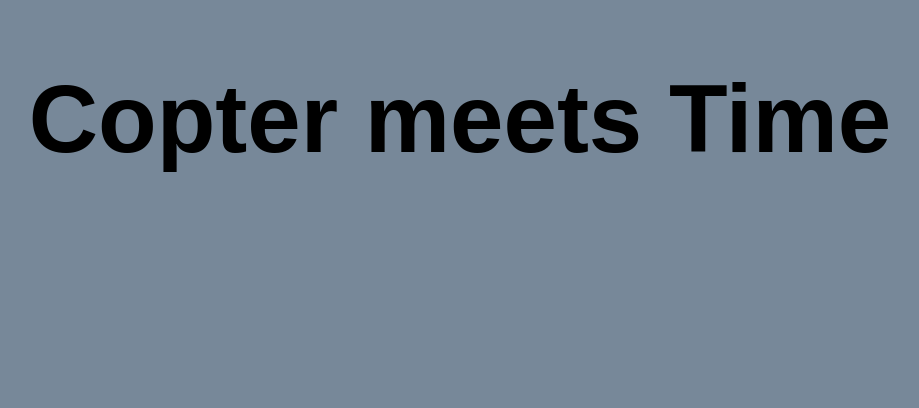
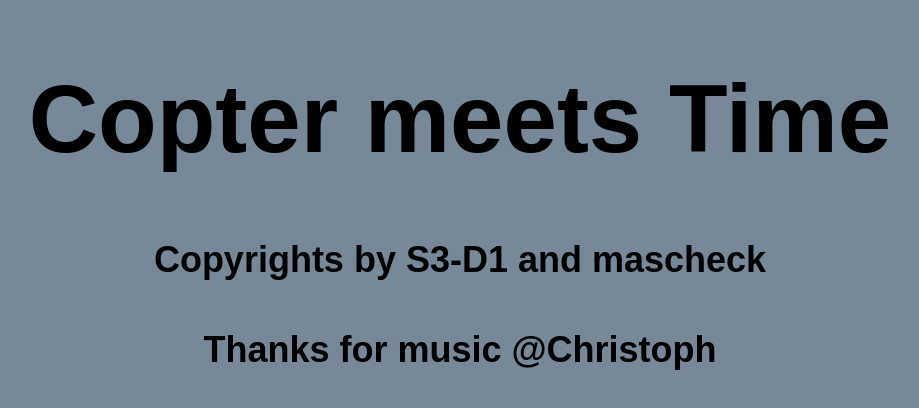
Before and after one commit to S3-D1/coptermeetstime, a website built with webpack: page index.html in a window 1280 px wide. Shown: the whole page, without its empty margins (180-1099 px from the left). Built offline with nearby package versions, Linux system fonts and the light colour scheme.

Commit message:
update index.html

```diff
--- a/index.html
+++ b/index.html
@@ -18,6 +18,11 @@
             font-size: 96px;
             text-align: center;
         }
+        h4 {
+            font-family: fantasy;
+            font-size: 36px;
+            text-align: center;
+        }
         #game {
             margin: auto;
             width: 720px;
@@ -27,5 +32,7 @@
 <body>
     <h1>Copter meets Time</h1>
     <div id="game"></div>
+    <h4>Copyrights by S3-D1 and mascheck</h4>
+    <h4>Thanks for music @Christoph</h4>
 </body>
 </html>
```
